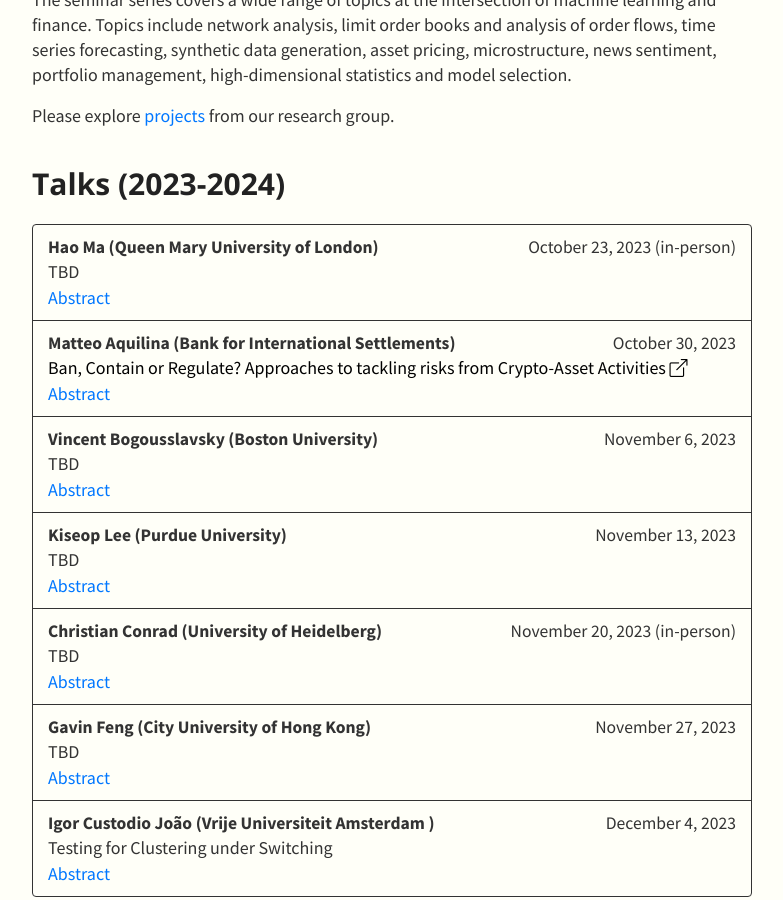
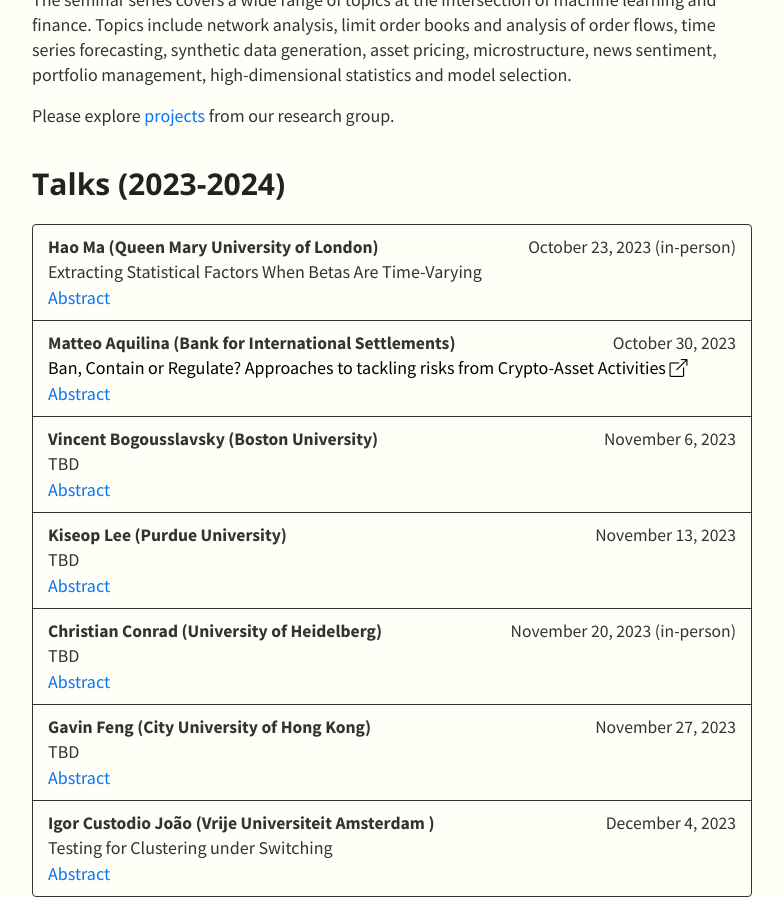
Before and after one commit to SML-Fin/SML-Fin.github.io, a Jekyll site: the page built from index.md, in a window 1280 px wide and 900 px high, scrolled down 366 px. Shown: the whole window, without its empty margins (248-1031 px from the left). Built offline with Jekyll 4.4.1, drawn with Linux system fonts in a browser that asks for light colours; nearby versions of some CDN libraries; our own code applies the rules of GitHub Pages for plain Markdown files.

Commit message:
Update talks.yml

```diff
--- a/_data/talks.yml
+++ b/_data/talks.yml
@@ -2,8 +2,8 @@
   members:
     - speaker: Hao Ma (Queen Mary University of London)
       date: October 23, 2023 (in-person)
-      title: TBD
-      abstract: TBD
+      title: Extracting Statistical Factors When Betas Are Time-Varying
+      abstract:  This paper deals with identification and inference on the unobservable conditional factor space and its dimension in large unbalanced panels of asset returns. The model specification is nonparametric regarding the time-variation of loadings as functions of lagged common shocks and individual characteristics. The number of active factors can also be time-varying as an effect of the changing macroeconomic environment. The method uses instrumental variables which have full-rank covariation with the factor betas in the cross-section, and allows for a high-dimensional vector generating the conditioning information. We use Double Machine Learning to show that average conditional canonical correlations between latent and observed factors, and similar parameters of interest, are asymptotically normal. We find that the conditional factor space extracted from the panel of monthly returns of individual stocks in the CRSP dataset is low-dimensional and overlaps only partly with the span of traditional sets of empirical factors.
     - speaker: Matteo Aquilina (Bank for International Settlements)
       date: October 30, 2023
       title: Ban, Contain or Regulate? Approaches to tackling risks from Crypto-Asset Activities
```
